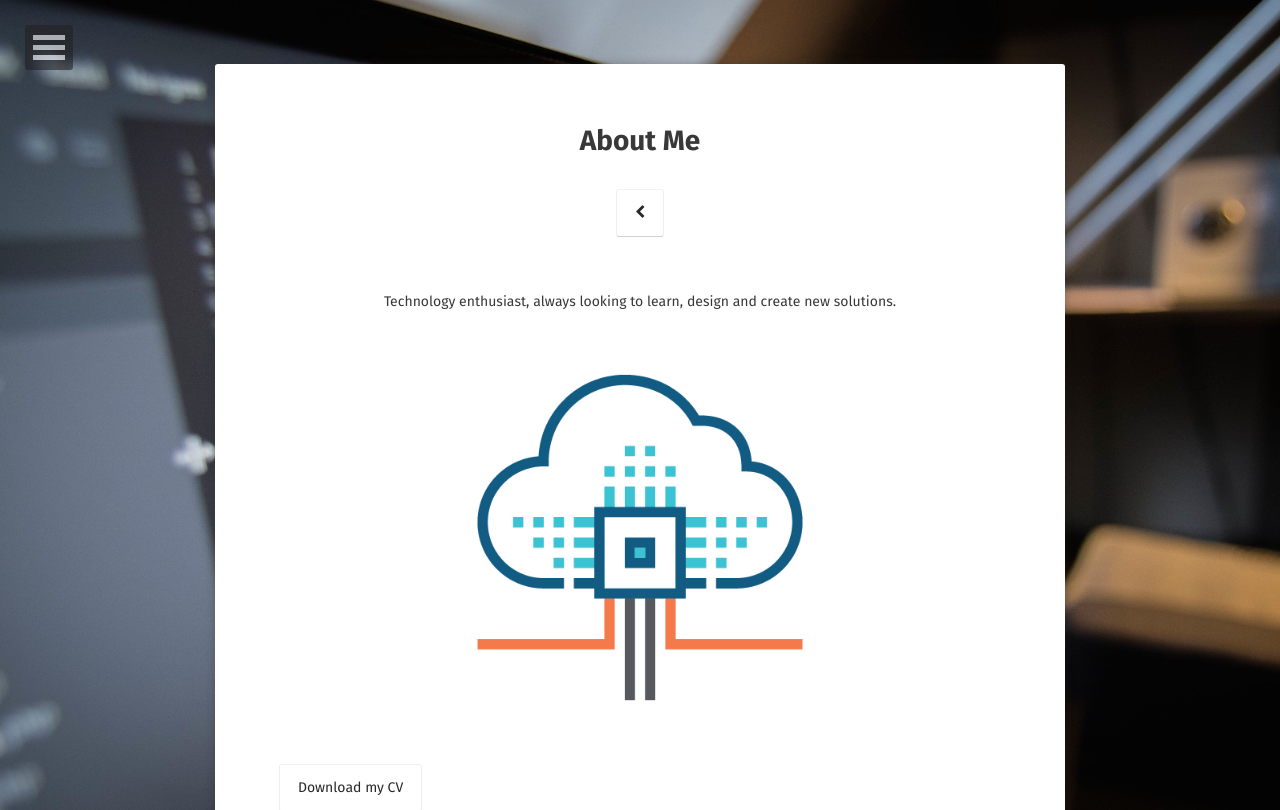
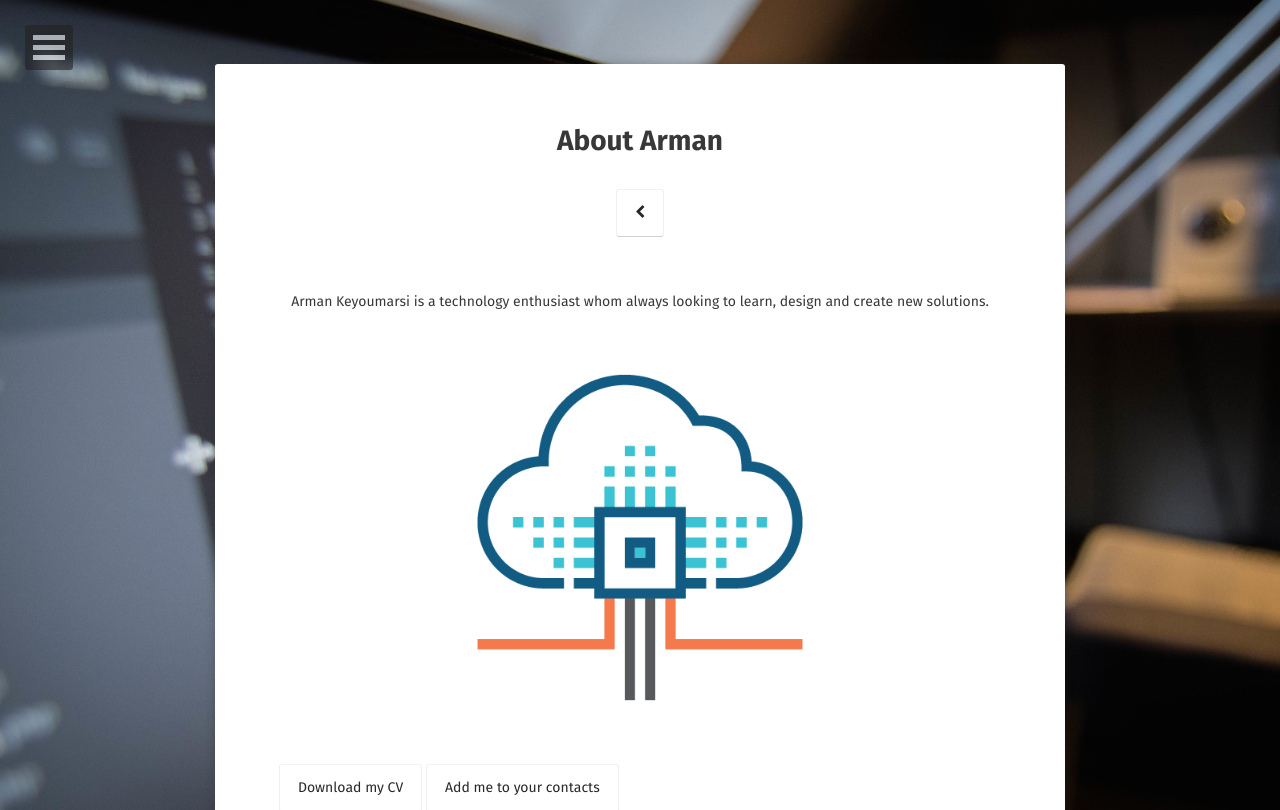
Before and after one commit to Arman-Keyoumarsi/Arman-Keyoumarsi.github.io, a Jekyll site: the page built from about/index.md, in a window 1280 px wide. Shown: the top 810 px of the page. Built offline with Jekyll 4.4.1, drawn with Linux system fonts in a browser that asks for light colours; some web fonts are replaced; grey boxes are pictures that could not be loaded.

Commit message:
Bio update

```diff
--- a/about/index.md
+++ b/about/index.md
@@ -1,15 +1,18 @@
 ---
 layout: page
-title: About Me
+title: About Arman
 tags: [about]
 date: 2018-06-20
 comments: false
 ---
 
-<center>Technology enthusiast, always looking to learn, design and create new solutions.</center>
+<center>Arman Keyoumarsi is a technology enthusiast whom always looking to learn, design and create new solutions.</center>
 
 ![Smithsonian Image]({{ site.url }}/about/Cloud-Architecture.png)
 {: .image-Center}
 
 
 [Download my CV]({{ site.url }}/assets/download/AK-CV.pdf){: .btn}
+[Add me to your contacts]({http://ct.kaywa.me/gOA21}){: .btn}
+
+<img src="http://qr.kaywa.com/?l=1&s=4&d=http%3A%2F%2Fct.kaywa.me%2FgOA21" alt="QRCode"/>
```
